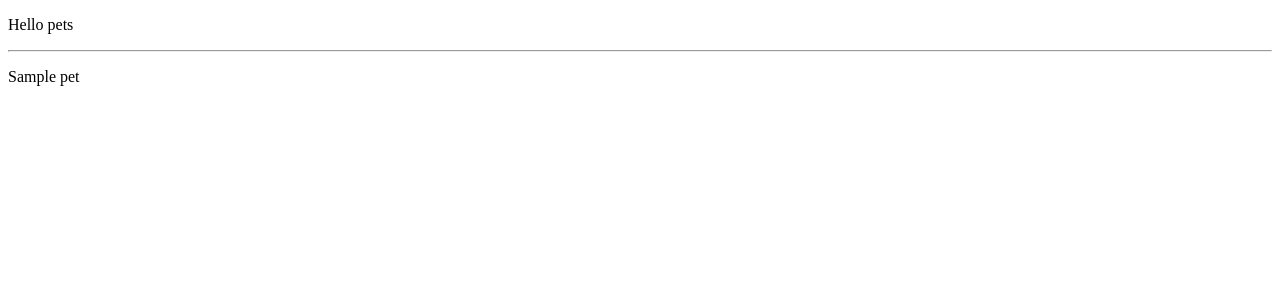
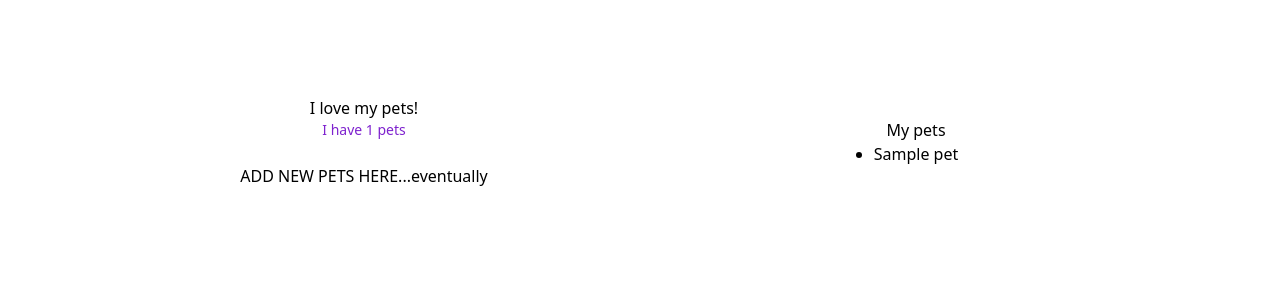
Before and after one commit to Gornstats/HTMX-Django-Experiments, a Django app: page /pets/ in a window 1280 px wide. Shown: the top 300 px of the page. Run offline with Django 4.2, Linux system fonts and the light colour scheme; tables that the repository leaves empty hold one stand-in row (values such as "Sample post"); some libraries are stand-ins or nearby versions.

Commit message:
Updated templates to include Tailwind.css

```diff
--- a/pets/templates/pets/base.html
+++ b/pets/templates/pets/base.html
@@ -11,11 +11,15 @@
     </head>
 
     <body>
-        {% block content %}
-        {% endblock content %}
+
+        <div class="m-24">
+            {% block content %}
+            {% endblock content %}
+        </div>
     </body>
 
     <script src="https://unpkg.com/htmx.org@1.7.0"></script>
+    <script src="https://cdn.tailwindcss.com"></script>
     <script>
         document.body.addEventListener('htmx:configRequest', (event) => {
             event.detail.headers['X-CSRFToken'] = '{{ csrf_token }}';
--- a/pets/templates/pets/pet_list.html
+++ b/pets/templates/pets/pet_list.html
@@ -3,9 +3,23 @@
 {% block title %}Pet List{% endblock title %}
 
 {% block content %}
-<p>Hello pets</p>
-<hr/>
-{% for pet in pets %}
-<p>{{ pet.pet_name }}</p>
-{% endfor %}
+
+<div class="grid grid-cols-2 gap-4 items-center">
+    <div class="text-center">
+        <h1>I love my pets!</h1>
+        <p id="pet-count" class="text-sm text-purple-700 mb-6">
+            I have {{ pets|length }} pets
+        </p>
+        <p>ADD NEW PETS HERE...eventually</p>
+    </div>
+    <div class="flex flex-col justify-center items-center">
+        <h3>My pets</h3>
+        <ul id="pet-list" class="list-disc">
+            {% for pet in pets %}
+                <li>{{ pet.pet_name }}</li>
+            {% endfor %}
+        </ul>
+    </div>
+</div>
+
 {% endblock content %}
--- a/pets/views.py
+++ b/pets/views.py
@@ -4,5 +4,6 @@ from pets.models import Pet
 # Create your views here.
 def pet_list(request):
     pets = Pet.objects.all()
+    context = {'pets': pets,}
 
-    return render(request, 'pets/pet_list.html', {'pets': pets,})
+    return render(request, 'pets/pet_list.html', context)
```
